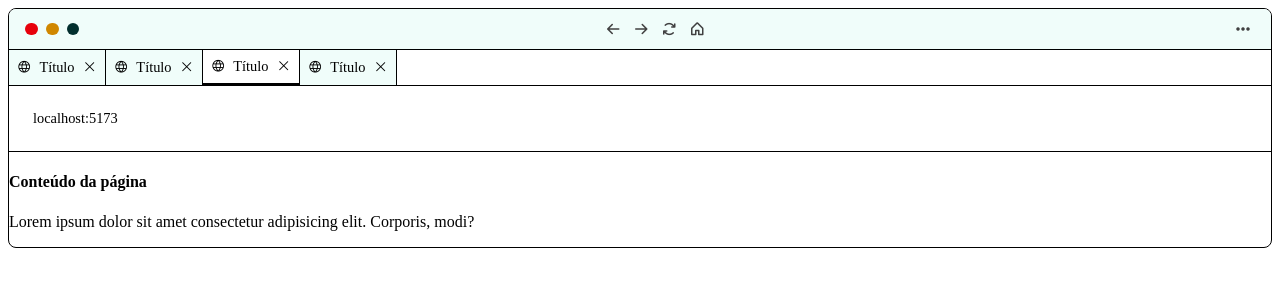
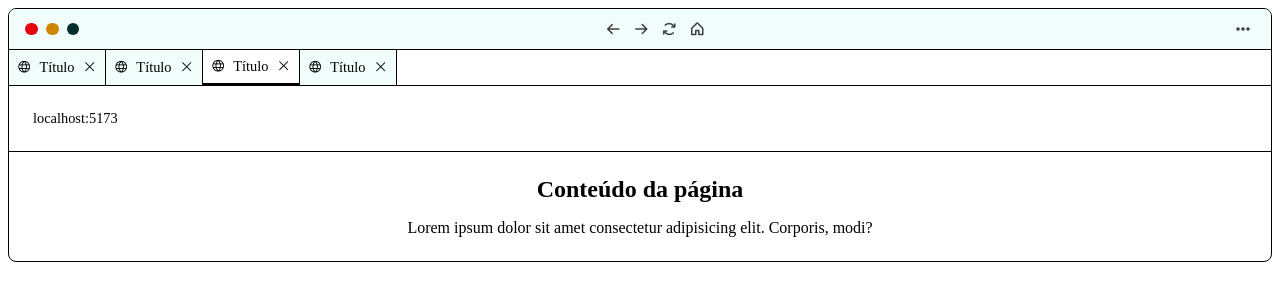
Before and after one commit to marcelosarinho/browser-tabs, a React (Vite) app: page / in a window 1280 px wide. Shown: the top 300 px of the page. Built offline with nearby package versions, Linux system fonts and the light colour scheme.

Commit message:
style: content

```diff
--- /dev/null
+++ b/src/components/Content.css
@@ -0,0 +1,13 @@
+.content {
+  text-align: center;
+  padding: 1.5rem;
+}
+
+.content > h1 {
+  margin-top: 0;
+  margin-bottom: 1rem;
+}
+
+.content > p {
+  margin: 0;
+}
--- a/src/components/Content.tsx
+++ b/src/components/Content.tsx
@@ -1,7 +1,9 @@
+import './Content.css';
+
 export default function Content() {
   return (
-    <article>
-      <h4>Conteúdo da página</h4>
+    <article className="content">
+      <h1>Conteúdo da página</h1>
       <p>Lorem ipsum dolor sit amet consectetur adipisicing elit. Corporis, modi?</p>
     </article>
   )
```
